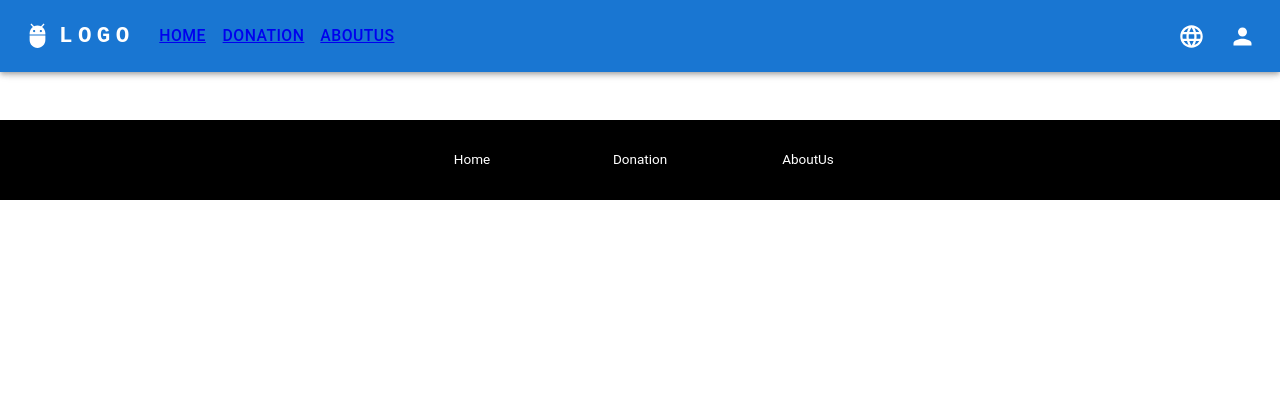
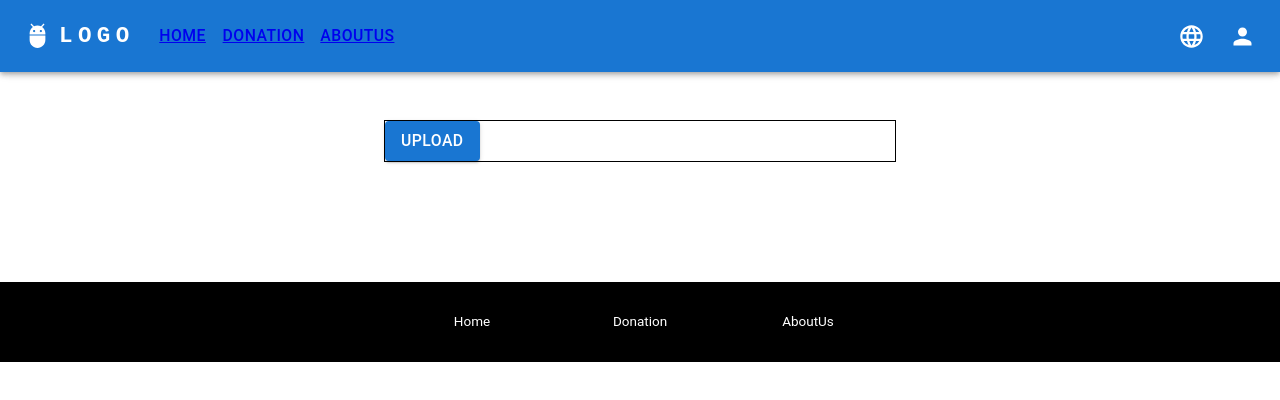
Before and after one commit to T3NZ0R/incora_hakaton, a Next.js app: page /profile/create-fundraising in a window 1280 px wide. Shown: the top 400 px of the page. Built offline with nearby package versions, Linux system fonts and the light colour scheme.

Commit message:
preview photo

```diff
--- a/pages/profile/create-fundraising/index.tsx
+++ b/pages/profile/create-fundraising/index.tsx
@@ -1,11 +1,59 @@
-import React from 'react';
+import React, { useState, ChangeEvent } from 'react';
+import { Button, Grid, Stack } from '@mui/material';
 
-const Index = () => {
-    return (
-        <div>
+const Index: React.FC = () => {
+  const [selectedFile, setSelectedFile] = useState<string | null>(null);
+  const [loading, setLoading] = useState<boolean>(false);
 
-            </div>
-    );
+  const handleFileChange = (event: ChangeEvent<HTMLInputElement>) => {
+    const file = event.target.files?.[0];
+    if (file) {
+      setLoading(true);
+
+      const reader = new FileReader();
+      reader.onloadend = () => {
+        setSelectedFile(reader.result as string);
+        setLoading(false);
+      };
+      reader.readAsDataURL(file);
+    }
+  };
+
+  return (
+    <Grid
+    sx={{
+        border:"1px solid black",
+        margin:"0 30%",
+    }}>
+        <Grid>
+
+        </Grid>
+      <Stack direction="row" alignItems="center" spacing={2}>
+        <label htmlFor="upload-input">
+          <Button variant="contained" component="span">
+            Upload
+          </Button>
+          <input
+            id="upload-input"
+            hidden
+            accept="image/*"
+            multiple
+            type="file"
+            onChange={handleFileChange}
+          />
+        </label>
+        {loading ? (
+          <span>Loading...</span>
+        ) : selectedFile ? (
+          <img
+            src={selectedFile}
+            alt="Preview"
+            style={{ width: '100px', height: '100px', marginLeft: '10px' }}
+          />
+        ) : null}
+      </Stack>
+    </Grid>
+  );
 };
 
 export default Index;
--- a/pages/profile/index.tsx
+++ b/pages/profile/index.tsx
@@ -4,7 +4,7 @@ const Index = () => {
     return (
         <div>
 
-            </div>
+        </div>
     );
 };
 
```
